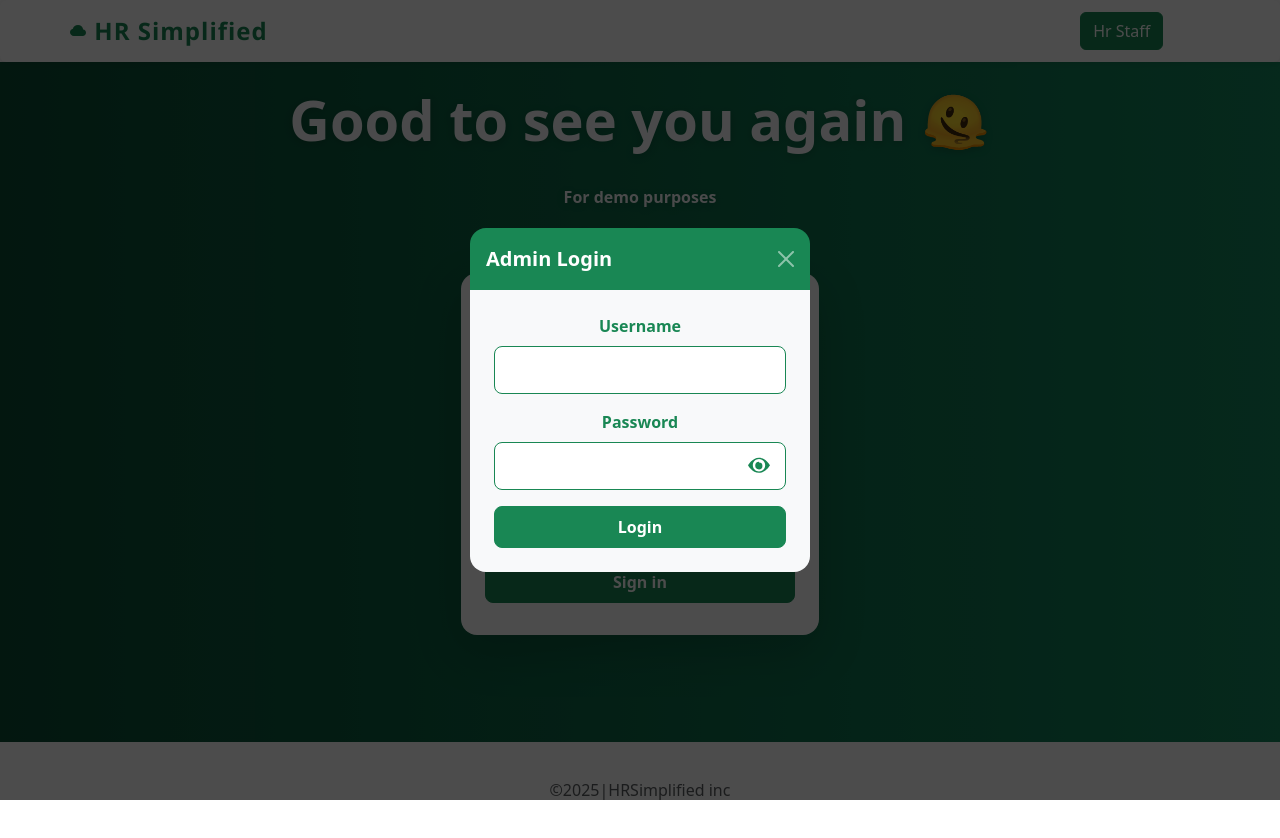
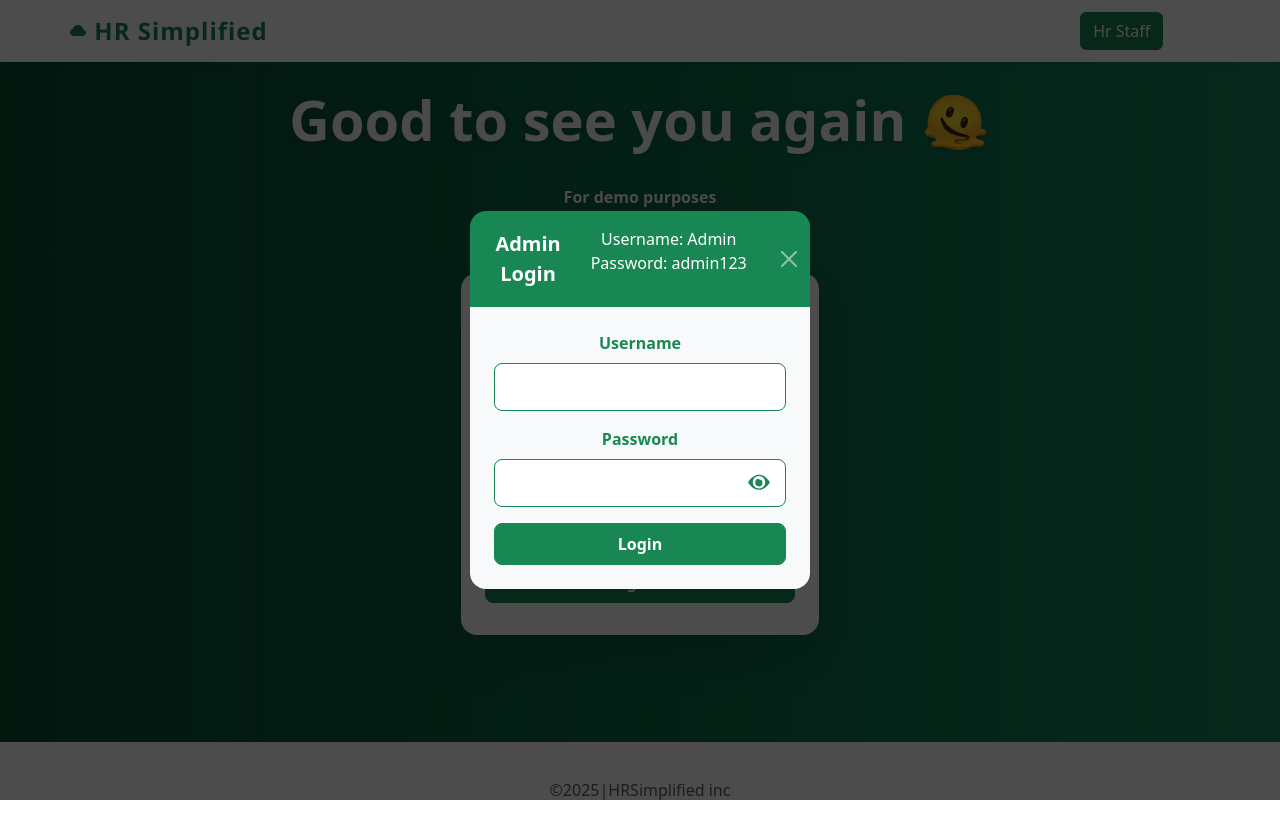
Before and after one commit to DredanHendricks/module2frontend, a Vue app: page / in a window 1280 px wide. Both pictures are taken after a click on the button "Hr Staff". Built offline with nearby package versions, Linux system fonts and the light colour scheme.

Commit message:
Update HomeView.vue

```diff
--- a/src/views/HomeView.vue
+++ b/src/views/HomeView.vue
@@ -11,6 +11,7 @@
     <div class="modal-content border-0 rounded-4 mx-auto">
       <div class="modal-header bg-success text-white rounded-top-4 border-0 d-flex align-items-center justify-content-between">
         <h5 class="modal-title fw-bold">Admin Login</h5>
+       <p>Username: Admin Password: admin123</p>
         <button type="button" class="btn-close btn-close-white ms-2" @click="showAdminModal = false" aria-label="Close"></button>
       </div>
       <div class="modal-body p-4 bg-light rounded-bottom-4">
```
